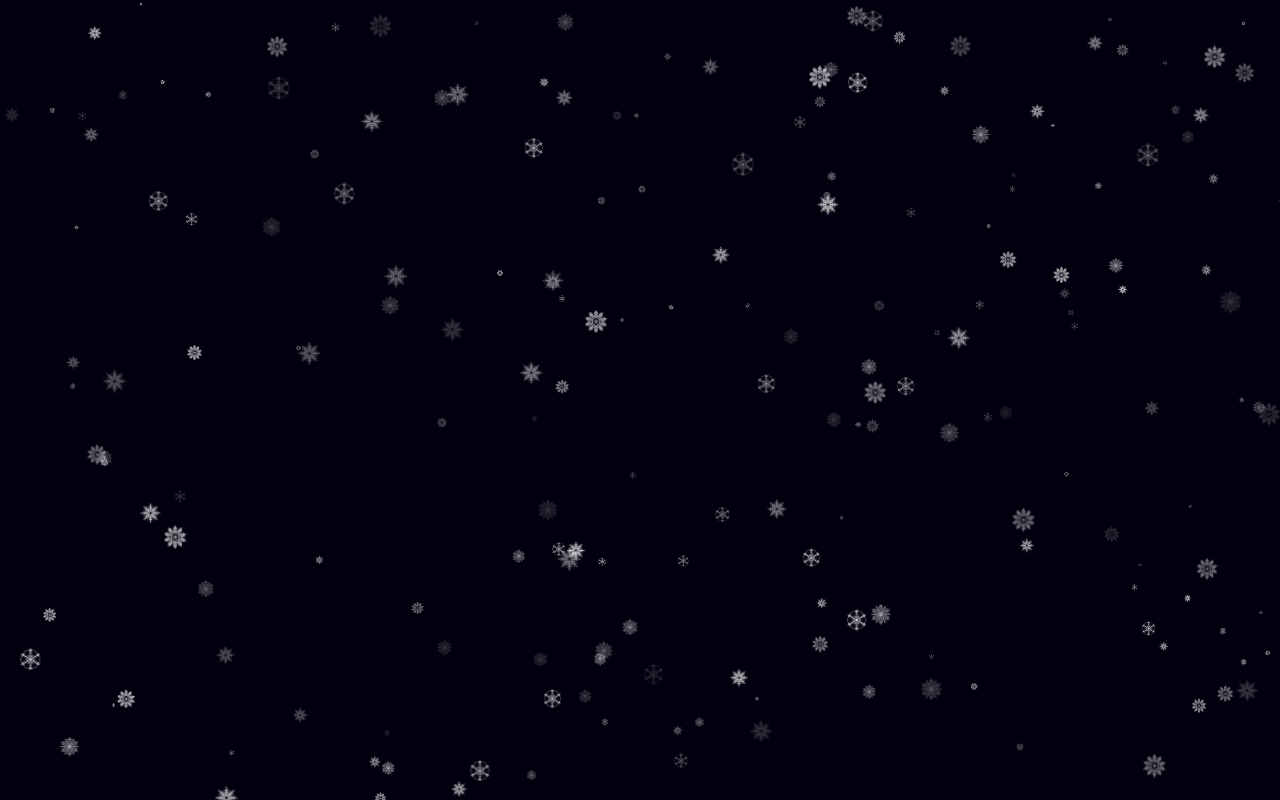
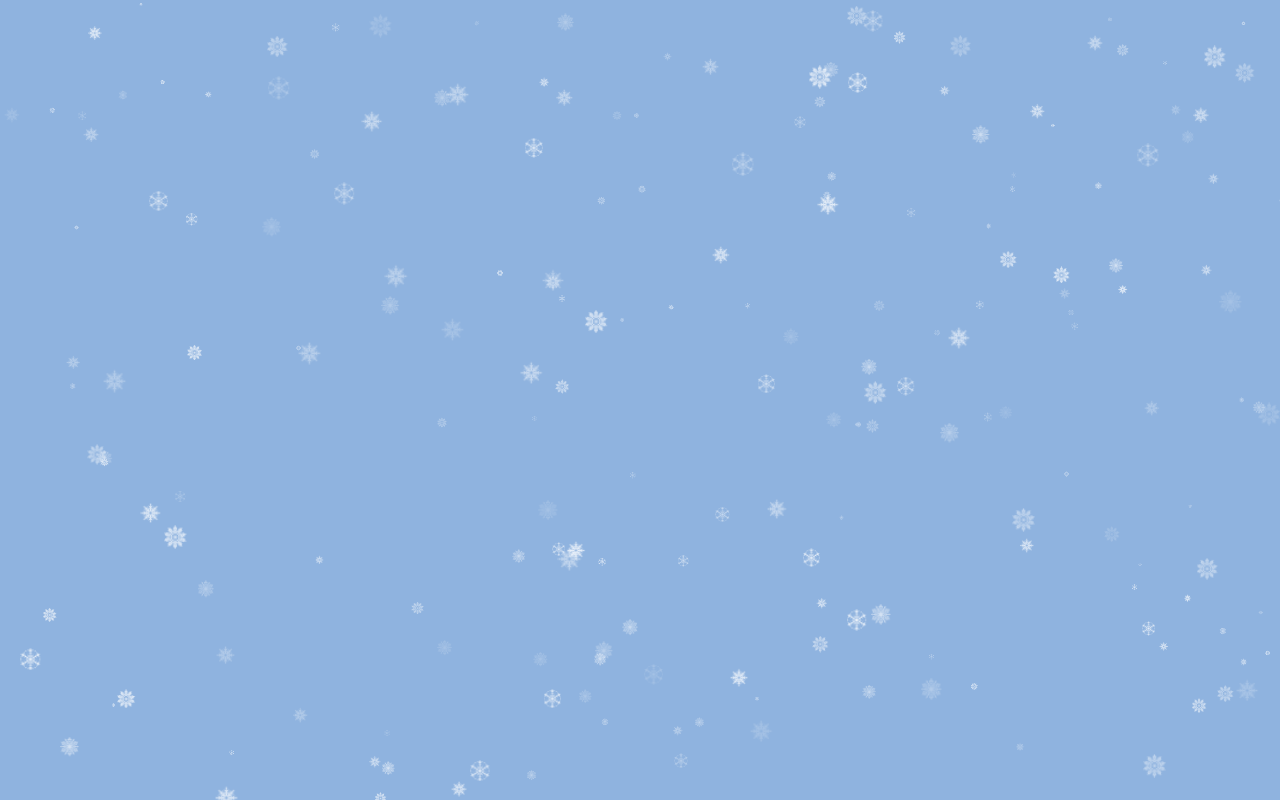
Before and after one commit to Brattyx/snow, a plain HTML site: page index.html in a window 1280 px wide. Drawn offline with nearby package versions, Linux system fonts and the light colour scheme.

Commit message:
Update style.css

```diff
--- a/style.css
+++ b/style.css
@@ -3,7 +3,7 @@ html, body {
   margin: 0;
   width: 100%;
   height: 100%;
-  background: rgb(0, 0, 15);
+  background: rgb(143,179,223);
 }
 
 #snowflakesCanvas {
```
